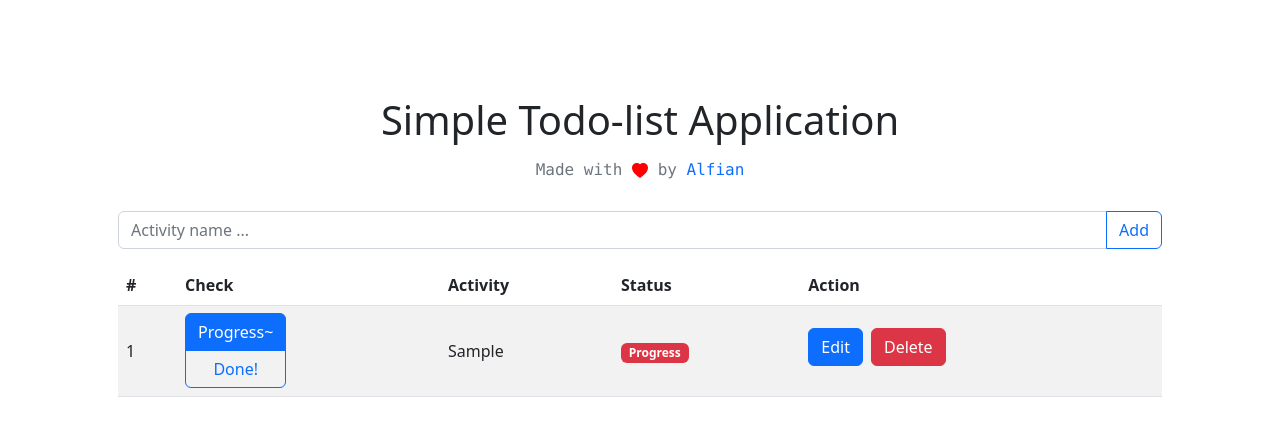
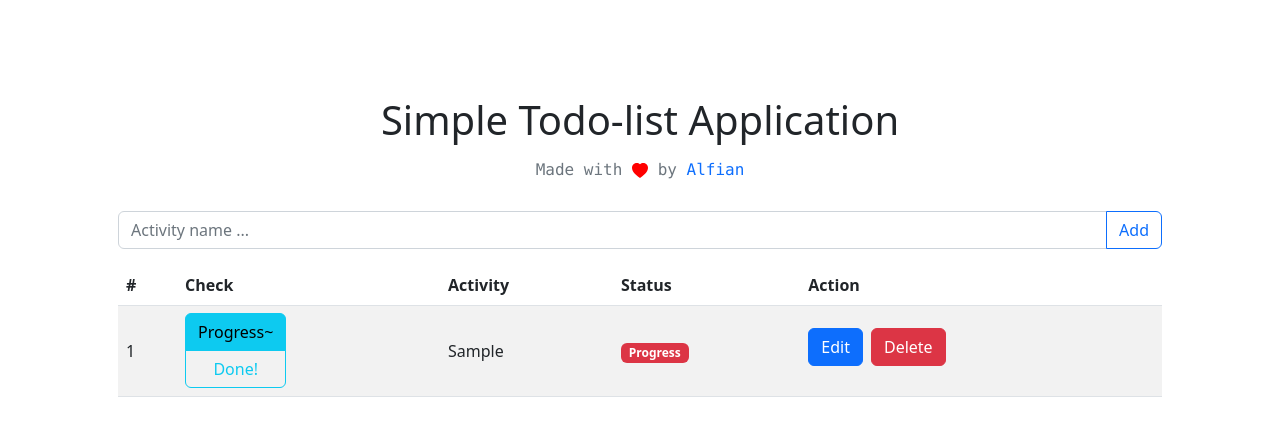
Before and after one commit to alfianchii/reactjs-vite-todolist, a React (Vite) app: page / in a window 1280 px wide. Both pictures are taken after typing "Sample" into the empty fields and a click on the button "Add". Shown: the top 436 px of the page. Built offline with nearby package versions, Linux system fonts and the light colour scheme.

Commit message:
fix(ui): button group color

```diff
--- a/src/components/Table.tsx
+++ b/src/components/Table.tsx
@@ -30,11 +30,11 @@ const Table = ({ todos, acts }: Props) => {
 							<td className="align-middle">
 								<div className="btn-group-vertical" role="group" aria-label="Vertical radio toggle button group">
 									<input type="radio" className="btn-check" id={"not-yet-" + todo.id} autoComplete="off" checked={todo.done ? false : true} onChange={acts.done.bind(this, todo)} />
-									<label className="btn btn-outline-primary" htmlFor={"not-yet-" + todo.id}>
+									<label className="btn btn-outline-info" htmlFor={"not-yet-" + todo.id}>
 										Progress~
 									</label>
 									<input type="radio" className="btn-check" id={"done-" + todo.id} autoComplete="off" checked={todo.done ? true : false} onChange={acts.done.bind(this, todo)} />
-									<label className="btn btn-outline-primary" htmlFor={"done-" + todo.id}>
+									<label className="btn btn-outline-info" htmlFor={"done-" + todo.id}>
 										Done!
 									</label>
 								</div>
```
